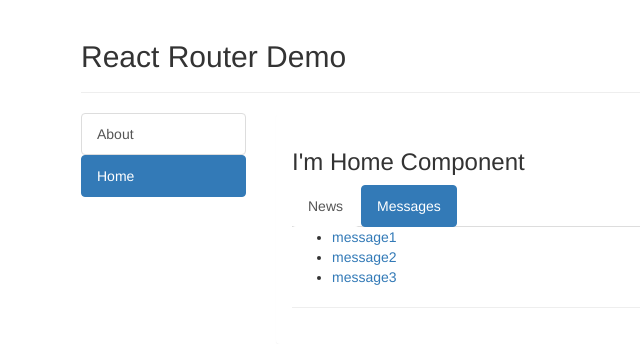
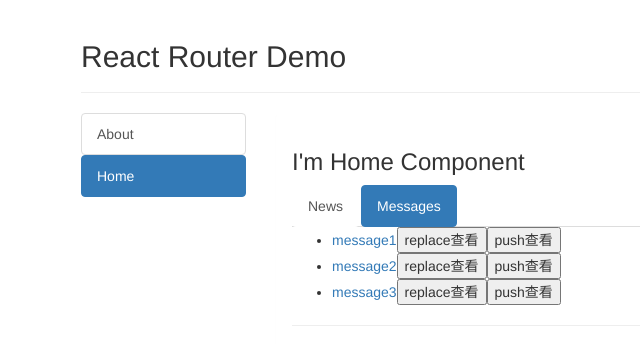
Before and after one commit to electrical-killer/hello-react, a React (Create React App) app: page /home/messages in a window 1280 px wide. Shown: the top 344 px of the page, without its empty margins (184-824 px from the left). Built offline with nearby package versions, Linux system fonts and the light colour scheme.

Commit message:
实现编程式路由导航: 替换和入栈访问

```diff
--- a/src/Pages/Home/Messages/Messages.jsx
+++ b/src/Pages/Home/Messages/Messages.jsx
@@ -11,6 +11,27 @@ export default class Messages extends Component {
       {id:3, title: 'message3'}
     ]
   }
+
+  repalceShow = (id, title)=>{
+    return (()=>{
+      return (
+        // this.props.history.replace(`/home/messages/detail/${id}/${title}`)
+        // this.props.history.replace(`/home/messages/detail/?id=${id}&title=${title}`)
+        this.props.history.replace("/home/messages/detail", {id, title})
+      )
+    })
+  }
+
+  pushShow = (id, title)=>{
+    return (()=>{
+      return (
+        // this.props.history.push(`/home/messages/detail/${id}/${title}`)
+        // this.props.history.push(`/home/messages/detail/?id=${id}&title=${title}`)
+        this.props.history.push("/home/messages/detail", {id, title})
+      )
+    })
+  }
+
   render() {
     const {message} = this.state
     return (
@@ -34,6 +55,12 @@ export default class Messages extends Component {
                 <Link to={{pathname:"/home/messages/detail", state:{id:messgaeObj.id, title:messgaeObj.title}}}>
                   {messgaeObj.title}
                 </Link>
+
+                {/* 编写一段代码, 实现replace跳转 */}
+                <button onClick={this.repalceShow(messgaeObj.id, messgaeObj.title)} >replace查看</button>
+
+                {/* 编写一段代码, 实现push跳转 */}
+                <button onClick={this.pushShow(messgaeObj.id, messgaeObj.title)} >push查看</button>
               </li>
             )
           })
```
Also changed, not shown: src/Pages/Home/Messages/Detail/Detail.jsx (+5 -5 lines).
